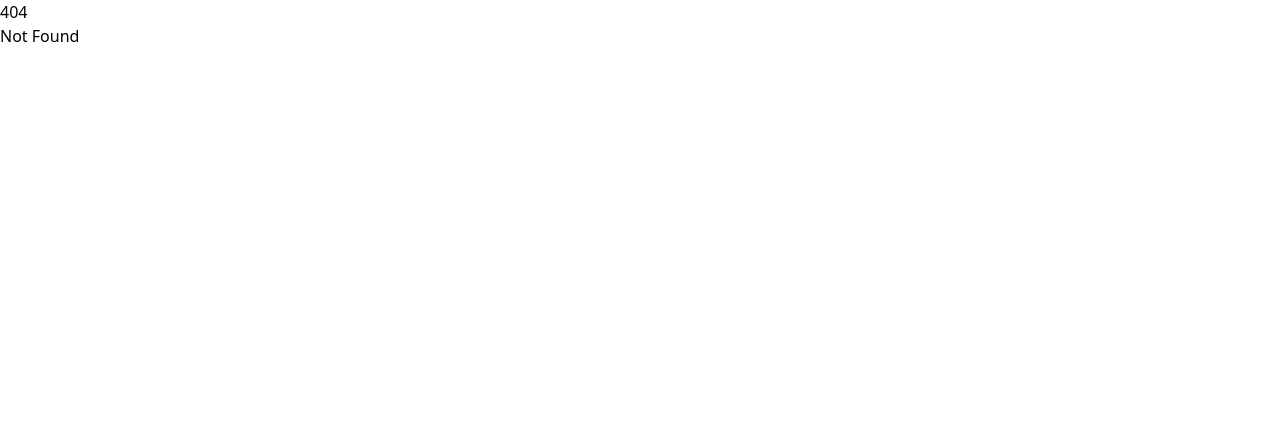
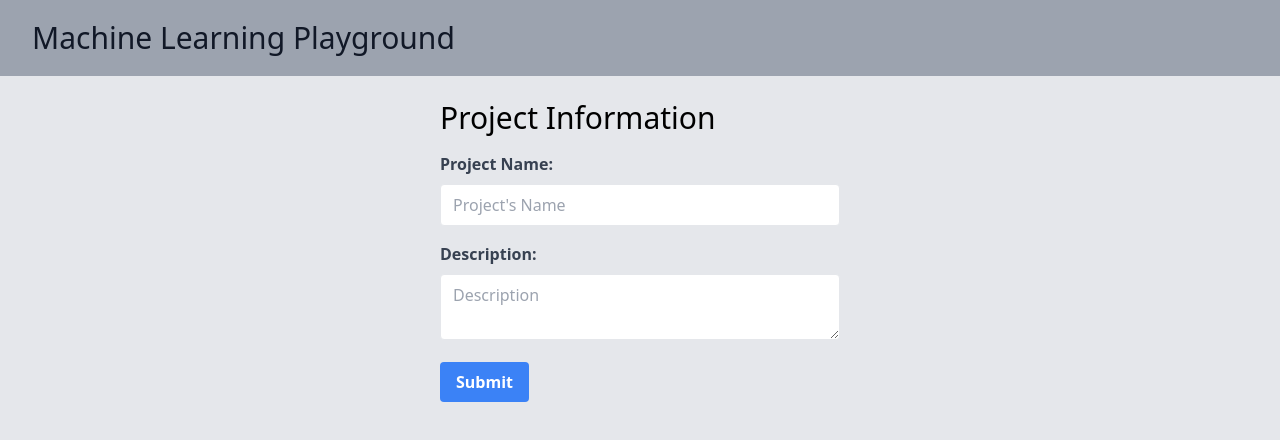
Before and after one commit to 149segolte/ml-playground, a SvelteKit app: page /add in a window 1280 px wide. Before the commit this address had no page. Shown: the top 440 px of the page. Built offline with nearby package versions, Linux system fonts and the light colour scheme.

Commit message:
All the APIs related to project page are working.

```diff
--- /dev/null
+++ b/src/lib/components/ProjectList.svelte
@@ -0,0 +1,51 @@
+<script lang="ts">
+export let projects: any[] = [];
+let url = 'https://apis.149segolte.dev/minor';
+
+    function calculateHoursLeft(expires:any) {
+        const currentTimestamp = Math.ceil(Date.now() / 1000);
+        const hoursLeft = Math.ceil((expires - currentTimestamp) / 3600);
+        return hoursLeft;
+    }
+
+    async function deleteProject(id:string) {
+        let res = await fetch(`${url}/project/${id}`, {
+            method: "DELETE",
+            headers: {
+                "content-type": "application/json"
+            }
+        });
+
+        if (res.ok) {
+            projects = projects.filter(proj => proj.id !== id);
+        } else {
+            console.error(`Error deleting project. Status: ${res.status}`);
+			alert(`Error deleting project. Status: ${res.status}`)
+        }}
+
+</script>
+<div>
+{#if projects.length === 0}
+<div class="flex items-center justify-between bg-gray-300 p-4 mb-4">
+    <span class="text-2xl font-semibold text-gray-700 px-8" >Indeed, there is nothing to see here! </span>
+</div>
+{:else}
+{#each projects as proj}
+<div class="mx-12">
+    <div class="flex items-center justify-between w-full px-12 bg-gray-300 p-4 mt-6 mb-4">
+        <div class="text-blue-800"
+            ><span class="text-blue-500 underline">{proj.name}</span></div>
+
+        <div class="flex items-center">
+            <!-- Container div for the last two spans -->
+            <span class="text-blue-800 left-auto">Expires in {calculateHoursLeft(proj.expires)}hrs </span>
+            <span class="ml-8">
+                <button on:click="{() => deleteProject(proj.id)}" class="text-red-500 hover:text-red-700">delete</button>
+            </span>
+
+        </div>
+    </div>
+</div>
+{/each}
+{/if}
+</div>
--- a/src/routes/+layout.svelte
+++ b/src/routes/+layout.svelte
@@ -2,4 +2,16 @@
 	import '../app.postcss';
 </script>
 
-<slot />
+
+<div class="bg-gray-200">
+	<div class="container min-h-screen relative">
+		<nav class="text-black bg-gray-400 body-font">
+			<div
+				class="container mx-auto flex flex-wrap p-5 flex-col md:flex-row title-font font-medium items-center text-gray-900 mb-4 md:mb-0"
+			>
+				<span class="ml-3 text-3xl">Machine Learning Playground</span>
+			</div>
+		</nav>
+		<slot />
+	</div>
+</div>
--- a/src/routes/+page.svelte
+++ b/src/routes/+page.svelte
@@ -1,2 +1,36 @@
-<h1>Welcome to SvelteKit</h1>
-<p>Visit <a href="https://kit.svelte.dev">kit.svelte.dev</a> to read the documentation</p>
+<script lang="ts">
+	import { goto } from '$app/navigation';
+	import ProjectList from '$lib/components/ProjectList.svelte';
+	import { onMount } from 'svelte';
+
+	let loaded = false;
+	let projects: any[] = [];
+	let url = 'https://apis.149segolte.dev/minor';
+
+	onMount(async () => {
+		let res = await fetch(`${url}/projects`, {
+			method: 'GET',
+			headers: {
+				'content-type': 'application/json'
+			}
+		});
+		const data = await res.json();
+		projects = data.projects;
+		loaded = true;
+	});
+
+</script>
+
+<div>
+	{#if loaded}
+		<div class="flex items-center justify-between bg-gray-300 p-4 mb-4">
+			<span class="text-2xl font-semibold text-gray-700 px-8">Your Projects</span>
+			<button
+				on:click={() => goto('/add')}
+				class="bg-gray-700 text-white px-4 py-2 rounded-full hover:bg-gray-800">Add Project</button
+			>
+		</div>
+
+		<ProjectList {projects} />
+	{/if}
+</div>
--- /dev/null
+++ b/src/routes/[id]/+page.svelte
@@ -0,0 +1,17 @@
+<script lang="ts">
+	import type { PageData } from './$types';
+
+	export let data: PageData;
+
+</script>
+<div>
+		<div class="flex items-center justify-between bg-gray-300 p-4 mb-4">
+			<span class="text-2xl font-semibold text-gray-700 px-8">Your Projects</span>
+			<button
+				on:click={() => goto('/add_file')}
+				class="bg-gray-700 text-white px-4 py-2 rounded-full hover:bg-gray-800">Add Project</button
+			>
+		</div>
+
+		<FilesList files={data.data}/>
+</div>
--- /dev/null
+++ b/src/routes/[id]/+page.ts
@@ -0,0 +1,15 @@
+let url = 'https://apis.149segolte.dev/minor';
+import type { PageLoad } from './$types';
+
+export const load: PageLoad = async ({ params }) => {
+
+        let res = await fetch(`${url}/project/${params.id}`, {
+            method: "GET",
+            headers: {
+                "content-type": "application/json"
+            }
+        });
+
+		let data= await res.json()
+        return data
+    }
--- /dev/null
+++ b/src/routes/add/+page.svelte
@@ -0,0 +1,61 @@
+<script lang="ts">
+	import { goto } from "$app/navigation";
+    let url = 'https://apis.149segolte.dev/minor';
+    let projectName: HTMLInputElement;
+    let description: HTMLTextAreaElement;
+
+
+async function submitProject() {
+   var data = {
+        name: projectName.value,
+        description: description.value
+    };
+
+    let res = await fetch(`${url}/project`, {
+    method: "POST",
+    headers: {
+      "content-type": "application/json"
+    },
+    body: JSON.stringify(data)
+    });
+    const dataa = await res.json();
+    goto("/")
+
+}
+</script>
+
+<div>
+	<div class="max-w-md mx-auto p-6 rounded-md">
+		<h2 class="text-3xl title-font font-medium mb-4">Project Information</h2>
+
+		<div class="mb-4">
+			<label for="projectName" class="block text-gray-700 font-bold mb-2">Project Name:</label>
+			<input
+                bind:this={projectName}
+				type="text"
+				id="projectName"
+				placeholder="Project's Name"
+				name="projectName"
+				class="border rounded w-full py-2 px-3"
+			/>
+			<!-- <small class="form-text text-muted">We'll never share your email with anyone else.</small> -->
+		</div>
+
+		<div class="mb-4">
+			<label for="description" class="block text-gray-700 font-bold mb-2">Description:</label>
+			<textarea
+            bind:this={description}
+				placeholder="Description"
+				id="description"
+				name="description"
+				class="border rounded w-full py-2 px-3"
+			/>
+		</div>
+
+		<button
+			on:click={submitProject}
+			class="bg-blue-500 hover:bg-blue-700 text-white font-bold py-2 px-4 rounded focus:outline-none focus:shadow-outline"
+			>Submit</button
+		>
+	</div>
+</div>
```
Also changed, not shown: src/lib/components/index.js (renamed from src/lib/index.js), 1 other file (tests, documents, lock files or other folders).
